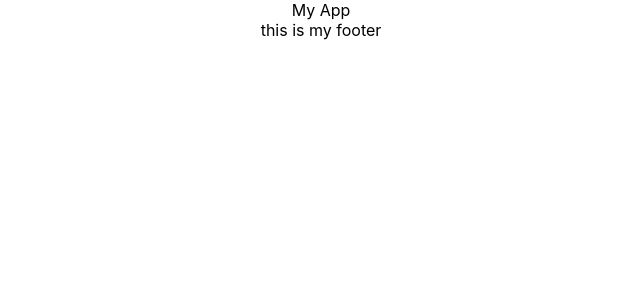
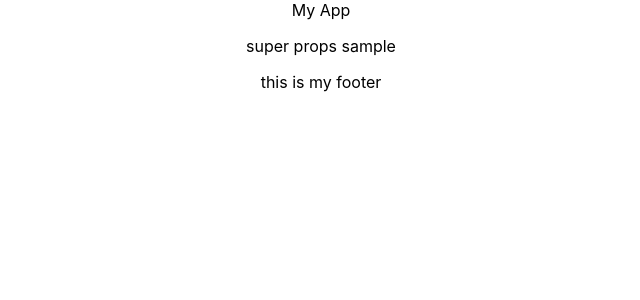
Before and after one commit to nanuganti/react-features, a React (Create React App) app: page /superProps in a window 1280 px wide. Shown: the top 300 px of the page, without its empty margins (319-959 px from the left). Built offline with nearby package versions, Linux system fonts and the light colour scheme.

Commit message:
feat: Add super prop route

```diff
--- a/src/App.js
+++ b/src/App.js
@@ -5,6 +5,7 @@ import Counter from "./components/Counter";
 import Home from "./components/Home";
 import Users from "./components/Users";
 import RefSample from "./components/RefSample";
+import SuperProps from "./components/SuperProps";
 
 function App() {
   return (
@@ -18,6 +19,7 @@ function App() {
           <Route path="/counter" element={<Counter />} />
           <Route path="/users" element={<Users />} />
           <Route path="/refsample" element={<RefSample />} />
+          <Route path="/superProps" element={<SuperProps />} />
         </Routes>
       </BrowserRouter>
       <footer>
--- a/src/components/Counter/index.js
+++ b/src/components/Counter/index.js
@@ -1,5 +1,4 @@
 import { React, useState } from 'react';
-import axios from 'axios';
 
 const Counter = () => {
     const [counter, setCounter] = useState(0)
--- /dev/null
+++ b/src/components/SuperProps/index.js
@@ -0,0 +1,10 @@
+import React from "react";
+const SuperProps = () => {
+    return (
+        <div>
+            <p>super props sample</p>
+        </div>
+    )
+}
+
+export default SuperProps;
```
